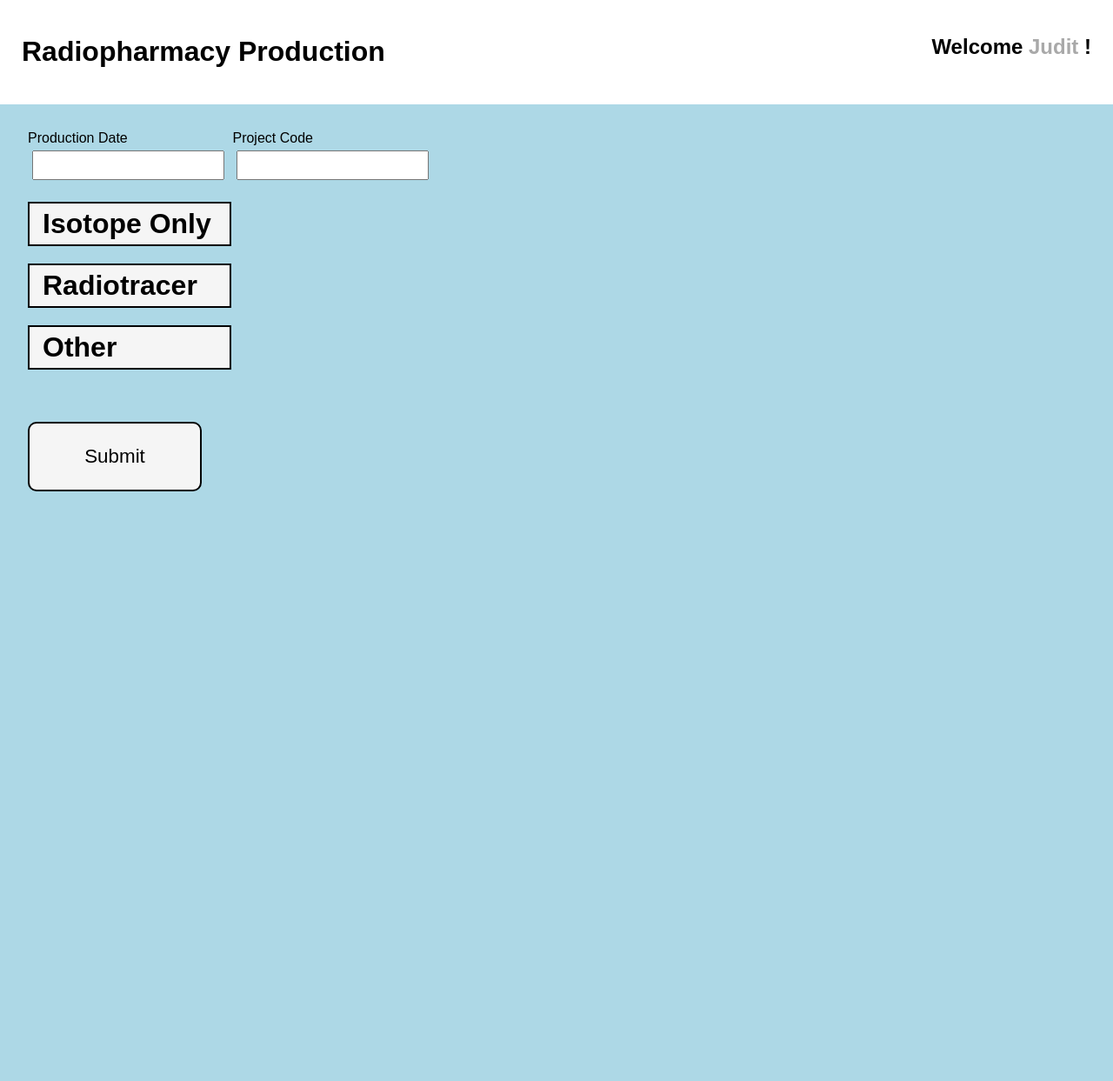
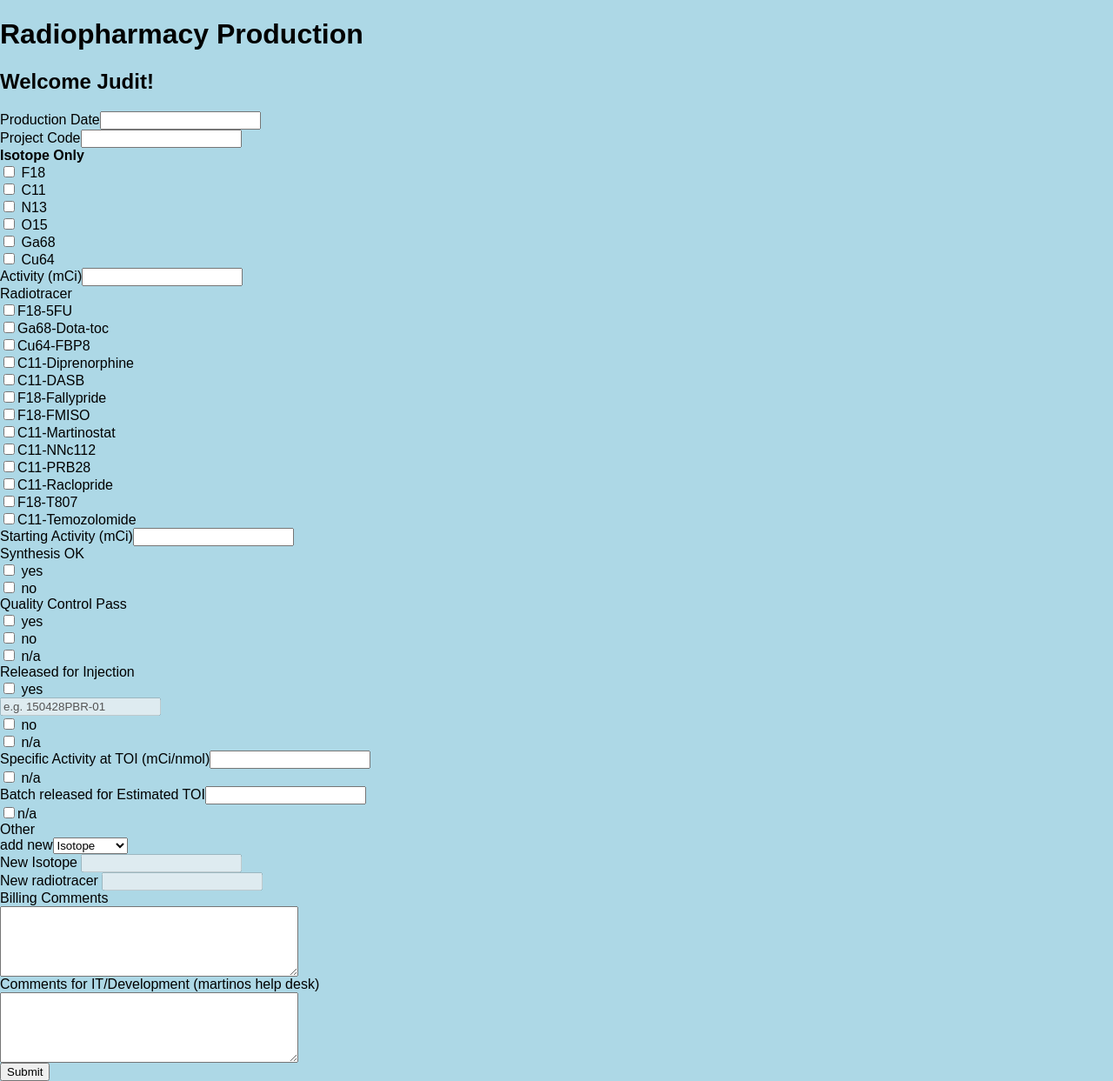
Before and after one commit to foundling/billing_interface, a PHP site: page / in a window 1280 px wide. Shown: the whole page at 87% size. Before the commit the page ends 565 px from the top, so only its background shows below. Run offline with PHP 8.4, Linux system fonts and the light colour scheme; some libraries are stand-ins or nearby versions.

Commit message:
css redone

```diff
--- a/index.html
+++ b/index.html
@@ -7,8 +7,8 @@
 </head>
 <body>
 
-<div class="block-welcome">
-	<h1 class="title">Radiopharmacy Production</h1><h2 class="user">Welcome <span class="user-text">Judit </span>!</h2>
+<div>
+	<h1>Radiopharmacy Production</h1><h2> Welcome Judit!</h2>
 </div>
 
 <div class="container">
@@ -16,84 +16,79 @@
 <form>
 
   <!--HEADER -->
-  <div class="production_date">
-  	<label>Production Date</label><input type="text" name='production-date'>
-  </div>
-
-  <div class="production_code">
-  	<label>Project Code   </label> <input type="text" name='project-code'   >
-  </div>
+  <div><label>Production Date</label><input type="text" name='production-date'></div>
+  <div><label>Project Code</label><input type="text" name='project-code'></div>
 
   <!--ISOTOPE BLOCK -->
-  <label class="isotope-heading production-type-heading">Isotope Only</label>
-  <div class="block-isotope hidden">
-  	<input type="checkbox" class="isotope" value="F18"> <label>F18 </label>
-  	<input type="checkbox" class="isotope" value="C11"> <label>C11 </label>
-  	<input type="checkbox" class="isotope" value="N13"> <label>N13 </label>
-  	<input type="checkbox" class="isotope" value="O15"> <label>O15 </label>
-  	<input type="checkbox" class="isotope" value="Ga68"> <label>Ga68</label>
-  	<input type="checkbox" class="isotope" value="Cu64"> <label>Cu64</label>
-	<label class="important-indent">Activity (mCi)</label><input type="text"  value="">
+  <label class="isotope-header">Isotope Only</label>
+  <div class="isotope-block">
+  	<div><input type="checkbox" class="isotope" value="F18"> <label>F18 </label></div>
+  	<div><input type="checkbox" class="isotope" value="C11"> <label>C11 </label></div>
+  	<div><input type="checkbox" class="isotope" value="N13"> <label>N13 </label></div>
+  	<div><input type="checkbox" class="isotope" value="O15"> <label>O15 </label></div>
+  	<div><input type="checkbox" class="isotope" value="Ga68"> <label>Ga68</label></div>
+  	<div><input type="checkbox" class="isotope" value="Cu64"> <label>Cu64</label></div>
+	<div><label class="important-indent">Activity (mCi)</label><input type="text"  value=""></div>
   </div>
-
   <!--RADIOTRACER BLOCK -->
 
-  <label class="radiotracer-heading production-type-heading">Radiotracer</label>
 
-  <div class="block-radiotracer hidden">
+  <label class="radiotracer-header">Radiotracer</label>
+
+  <div class"radiotracer-block">
   	<div><input type="checkbox" class="radiotracer" value="F18-5FU"><label> F18-5FU</label></div>
   	<div><input type="checkbox" class="radiotracer" value="Ga68-Dota-toc"><label> Ga68-Dota-toc</label></div>
-  	<input type="checkbox" class="radiotracer" value="Cu64-FBP8"><label> Cu64-FBP8</label>
-  	<input type="checkbox" class="radiotracer" value="C11-Diprenorphine"><label> C11-Diprenorphine</label>
-  	<input type="checkbox" class="radiotracer" value="C11-DASB"><label> C11-DASB</label>
-  	<input type="checkbox" class="radiotracer" value="F18-Fallypride"><label> F18-Fallypride</label>
-	<input type="checkbox" class="radiotracer" value="F18-FMISO"><label> F18-FMISO</label>
-	<input type="checkbox" class="radiotracer" value="C11-Martinostat"><label> C11-Martinostat</label>
-	<input type="checkbox" class="radiotracer" value="C11-NNc112"><label> C11-NNc112</label>
-	<input type="checkbox" class="radiotracer" value="C11-PRB28"><label> C11-PRB28</label>
-	<input type="checkbox" class="radiotracer" value="C11-Raclopride"><label> C11-Raclopride</label>
-	<input type="checkbox" class="radiotracer" value="F18-T807"><label> F18-T807</label>
-	<input type="checkbox" class="radiotracer" value="C11-Temozolomide"><label> C11-Temozolomide</label>
+  	<div><input type="checkbox" class="radiotracer" value="Cu64-FBP8"><label> Cu64-FBP8</label></div>
+  	<div><input type="checkbox" class="radiotracer" value="C11-Diprenorphine"><label> C11-Diprenorphine</label></div>
+  	<div><input type="checkbox" class="radiotracer" value="C11-DASB"><label> C11-DASB</label></div>
+  	<div><input type="checkbox" class="radiotracer" value="F18-Fallypride"><label> F18-Fallypride</label></div>
+	<div><input type="checkbox" class="radiotracer" value="F18-FMISO"><label> F18-FMISO</label></div>
+	<div><input type="checkbox" class="radiotracer" value="C11-Martinostat"><label> C11-Martinostat</label></div>
+	<div><input type="checkbox" class="radiotracer" value="C11-NNc112"><label> C11-NNc112</label></div>
+	<div><input type="checkbox" class="radiotracer" value="C11-PRB28"><label> C11-PRB28</label></div>
+	<div><input type="checkbox" class="radiotracer" value="C11-Raclopride"><label> C11-Raclopride</label></div>
+	<div><input type="checkbox" class="radiotracer" value="F18-T807"><label> F18-T807</label></div>
+	<div><input type="checkbox" class="radiotracer" value="C11-Temozolomide"><label> C11-Temozolomide</label></div>
 
 
-	<label class="important-indent">Starting Activity (mCi)</label><input type="text"  value="">
-	<label class="important-indent">Synthesis OK </label>
-	<input type="checkbox" value="yes"> yes
-	<input type="checkbox" value="no"> no
+	<div><label >Starting Activity (mCi)</label><input type="text"  value=""></div>
+	<label >Synthesis OK </label>
+	<div><input type="checkbox" value="yes"> yes </div>
+	<div><input type="checkbox" value="no"> no </div>
 
-	<label class="important-indent">Quality Control Pass </label>
-	<input type="checkbox" value="yes"> yes
-	<input type="checkbox" value="no"> no
-	<input type="checkbox" value="na"> n/a
+	<label >Quality Control Pass </label>
+	<div><input type="checkbox" value="yes"> yes</div>
+	<div><input type="checkbox" value="no"> no</div>
+	<div><input type="checkbox" value="na"> n/a</div>
 
-	<label class="important-indent">Released for Injection </label>
-	<input type="checkbox" value="yes"> yes
-	<input type="text" name="lot_number" value="e.g. 150428PBR-01" disabled>
-	<input type="checkbox" value="no"> no
-	<input type="checkbox" value="na"> n/a
+	<div><label >Released for Injection </label>
+	<div><input type="checkbox" value="yes"> yes</div>
+	<div><input type="text" name="lot_number" value="e.g. 150428PBR-01" disabled></div>
+	<div><input type="checkbox" value="no"> no </div>
+	<div><input type="checkbox" value="na"> n/a</div>
 
-	<label class="important-indent">Specific Activity at TOI (mCi/nmol)</label><input type="text"  value="">
-	<input type="checkbox" value="na"> n/a
+	<div><label >Specific Activity at TOI (mCi/nmol)</label><input type="text"  value=""></div>
+	<div><input type="checkbox" value="na"> n/a </div>
 
-	<label class="important-indent">Batch released for Estimated TOI</label><input type="text"  value="">
-	<input type="checkbox" value="na"><label> n/a</label>
+	<div><label >Batch released for Estimated TOI</label><input type="text"  value=""></div>
+	<div><input type="checkbox" value="na"><label> n/a</label></div>
   </div>
 
   <!--OTHER SECTION -->
-  <label class="section other-heading production-type-heading"> Other 	</label>
-  <div class="block-other hidden">
+  <label class="other-header" > Other 	</label>
+  <div class="other-block" >
 		<label>add new </label><select name="new_iso_or_radiotracer">
 			<option value="new_iso">Isotope</option>
 			<option value="radiotracer">radiotracer</option>
 		</select>
-		<label class="disabled"> New Isotope</label> <input type="text" name="new_isotope" disabled>
-		<label class="disabled"> New radiotracer</label> <input type="text" name="new_radiotracer" disabled>
+		<div><label > New Isotope</label> <input type="text" name="new_isotope" disabled></div>
+		<div><label > New radiotracer</label> <input type="text" name="new_radiotracer" disabled></div>
 
-		<div class="block-comments">
-		  <label class="important">Billing Comments</label>
+		<div >
+		  <label >Billing Comments</label>
 		  <textarea rows="5" cols="40"></textarea>
 
-		  <label class="important">Comments for IT/Development (martinos help desk)</label>
+		  <label >Comments for IT/Development (martinos help desk)</label>
 		  <textarea rows="5" cols="40"></textarea>
 		</div>
   </div>
--- a/style.css
+++ b/style.css
@@ -6,173 +6,29 @@ body
 
 }
 
-.block-radiotracer
-{
-	display: block;
-}
-
-
-.block-welcome
-{
-	height: 80px;
-	background: white;
-	padding: 20px 25px;
-	margin: 0 auto;
-}
-
-.block-welcome h1.title
-{
-	float: left;
-	display: inline;
-}
-
-.block-welcome h2.user
-{
-	float: right;
-	display: inline;
-
-
-}
-
-
-
-.block-welcome:after
-{
-	clear:both;
-
-}
-
-.block-isotope input,
-.block-radiotracer input,
-.block-other input,
-.block-other textarea,
-.block-other label
-{
-	margin-left: 40px;
-}
-
-.block-isotope < div
-{
-	display: block;
-}
-
-.container
-{
-	text-align: left;
-	width: 95%;
-	margin: 0 auto;
-	padding-top: 30px;
-}
-
-div input,
-{
-	margin-left: 40px;
-}
-
-
-
-h2.welcome
-{
-  background: white;
-  width: 100%;
-  margin: 0;
-  padding: 0;
-}
-
-input
-{
-	font-family: "HelveticaNeue-Light", sans-serif;
-}
-
-input[type=submit]
-{
-	display: block;
-	border: 2px solid black;
-	border-radius: 10px;
-	background: whitesmoke;
-	width: 200px;
-	height: 80px;
-	font-size: 140%;
-	margin-top: 60px;
-}
-
-input[type=submit]:hover
-{
-	background: lightgreen;
-}
-
-input[type=text]
-{
-	margin: 5px;
-	padding: 5px;
-	height: 20px;
-
-	font-size: 100%;
-}
-
-label.disabled
-{
-	color: rgb(120,120,120);
-}
-
-
-.production-type-heading
-{
-	display: 	block;
-	width: 200px;
-	background: whitesmoke;
-	padding: 5px 15px;
-	margin-bottom: 20px;
-	margin-top: 20px;
-	font-weight: bold;
-	font-size: 2em;
-	border: 2px solid black;
-}
-
-.important-indent
-{
-	margin-left: 40px;
-	font-weight: bold;
-}
-
-label
-{
-	display: inline-block;
-}
-
-
-
-.production_date,
-.production_code
-{
-	display: inline-block;
-}
-
-.production_date label,
-.production_code label,
-.production_date input,
-.production_code input
-{
-	display: block;
-}
-
-
-.validate
-{
-	height: 15px;
-	width: 15px;
-	vertical-align: middle;
-	display: inline-block;
-	border-radius: 50%;
-	background: rgb(240,0,0);
-}
 
 .hidden
 {
 	display: none;
 }
 
-.user-text
+input, label
 {
-	color: darkgray;
+	display: inline-block;
 }
+
+.isotope-header
+{
+	font-weight: bold;
+
+}
+
+.isotope-block
+{
+
+}
+
+textarea
+{
+	display: block;
+}
```
